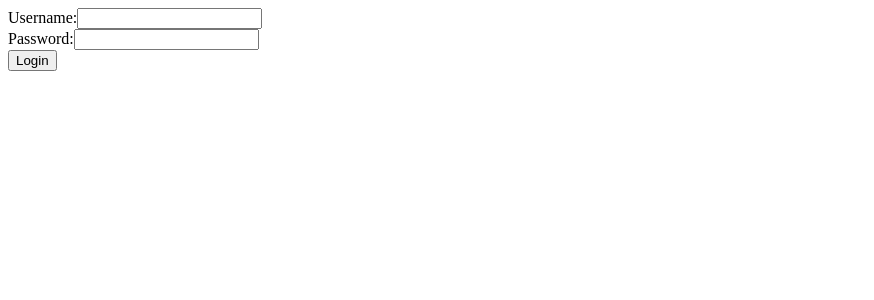
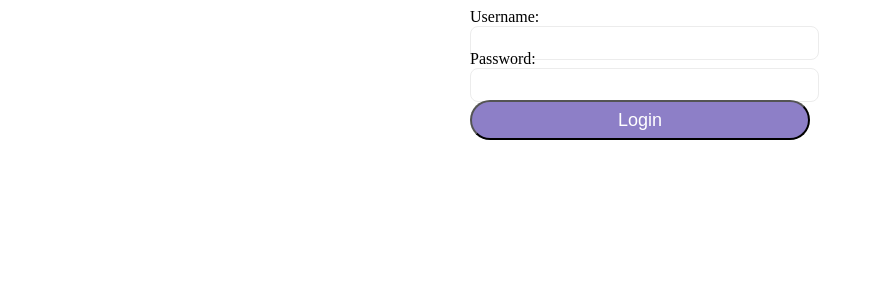
Before and after one commit to KoloskovaAlla/CLIENTS-TRACK, a React (Create React App) app in the folder frontend/: page / in a window 1280 px wide. Shown: the top 300 px of the page, without its empty margins (0-874 px from the left). Built offline with nearby package versions, Linux system fonts and the light colour scheme.

Commit message:
Refactored Login

```diff
--- a/frontend/src/components/Login/Login.js
+++ b/frontend/src/components/Login/Login.js
@@ -1,3 +1,4 @@
+import classes from './Login.module.scss';
 import { useState } from 'react';
 
 export const Login = () => {
@@ -28,22 +29,31 @@ export const Login = () => {
     }
   };
 
+  const onUsernameChange = (event) => setUsername(event.target.value);
+  const onPasswordChange = (event) => setPassword(event.target.value);
+
   return (
     <div>
-      <form onSubmit={handleSubmit}>
-        <label>
+      <form className={classes.form} onSubmit={handleSubmit}>
+        <label className={classes.userName}>
           Username:
-          <input type="text" value={username} onChange={(e) => setUsername(e.target.value)} />
+          <input
+            type="text"
+            value={username}
+            onChange={onUsernameChange}
+          />
         </label>
-        <br />
-        <label>
+        <label className={classes.password}>
           Password:
-          <input type="password" value={password} onChange={(e) => setPassword(e.target.value)} />
+          <input
+            type="password"
+            value={password}
+            onChange={onPasswordChange}
+          />
         </label>
-        <br />
-        <button type="submit">Login</button>
+        <button className={classes.submit} type="submit">Login</button>
       </form>
-      {fullName && <p>Welcome, {fullName}!</p>}
+      {fullName && <p>Добро пожаловать, {fullName}!</p>}
     </div>
   );
 };
--- /dev/null
+++ b/frontend/src/components/Login/Login.module.scss
@@ -0,0 +1,88 @@
+.form {
+  margin: 0 auto;
+  display: flex;
+  flex-direction: column;
+  max-width: 340px;
+}
+
+.userName,
+.password {
+  display: block;
+  margin-top: 15px;
+  height: 30px;
+
+  &:first-of-type {
+    margin-top: 0;
+  }
+
+  & input {
+    font-family: 'Circe Rounded', sans-serif;
+    display: block;
+    width: 100%;
+    height: 100%;
+    padding-left: 5px;
+    font-size: 12px;
+    outline: none;
+    border: 1px solid #ECECEC;
+    border-radius: 8px;
+
+    &::placeholder {
+      color: #aaaaaa;
+    }
+  }
+}
+
+.password {
+  margin-top: 12px;
+
+  .passwordWrapper {
+    position: relative;
+    height: 30px;
+
+    input {
+      padding-right: 40px; // Добавим отступ, чтобы иконка не накладывалась на текст
+    }
+
+    .button {
+      position: absolute;
+      right: 10px;
+      top: 50%; // Центрируем иконку по вертикали
+      transform: translateY(-50%);
+      background: none;
+      border: none;
+      cursor: pointer;
+      display: flex;
+      align-items: center;
+      justify-content: center;
+    }
+
+    .iconButton svg {
+      width: 24px;
+      height: 24px;
+    }
+  }
+}
+
+.remember {
+  display: flex;
+  align-items: center;
+  margin-top: 15px;
+
+  & span {
+    margin-left: 5px;
+  }
+}
+
+.submit {
+  margin-top: 20px;
+  border-radius: 30px;
+  height: 40px;
+  width: 100%;
+  color: #fff;
+  background: #8D7FC7;
+  font-size: 18px;
+
+  &:disabled {
+    opacity: 0.5;
+  }
+}
--- /dev/null
+++ b/package.json
@@ -0,0 +1,5 @@
+{
+  "dependencies": {
+    "sass": "^1.77.5"
+  }
+}
```
Also changed, not shown: 2 other files (tests, documents, lock files or other folders).
